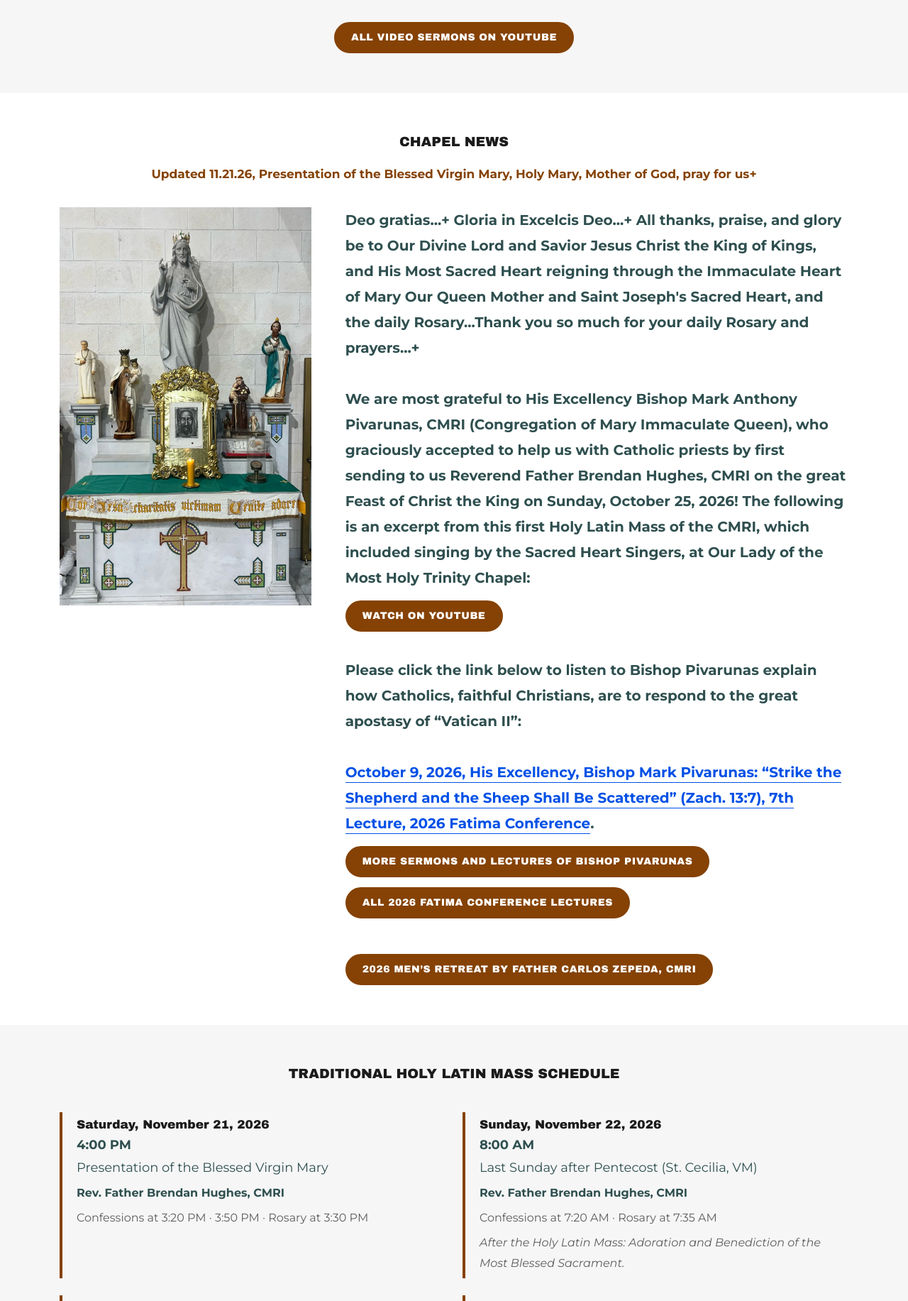
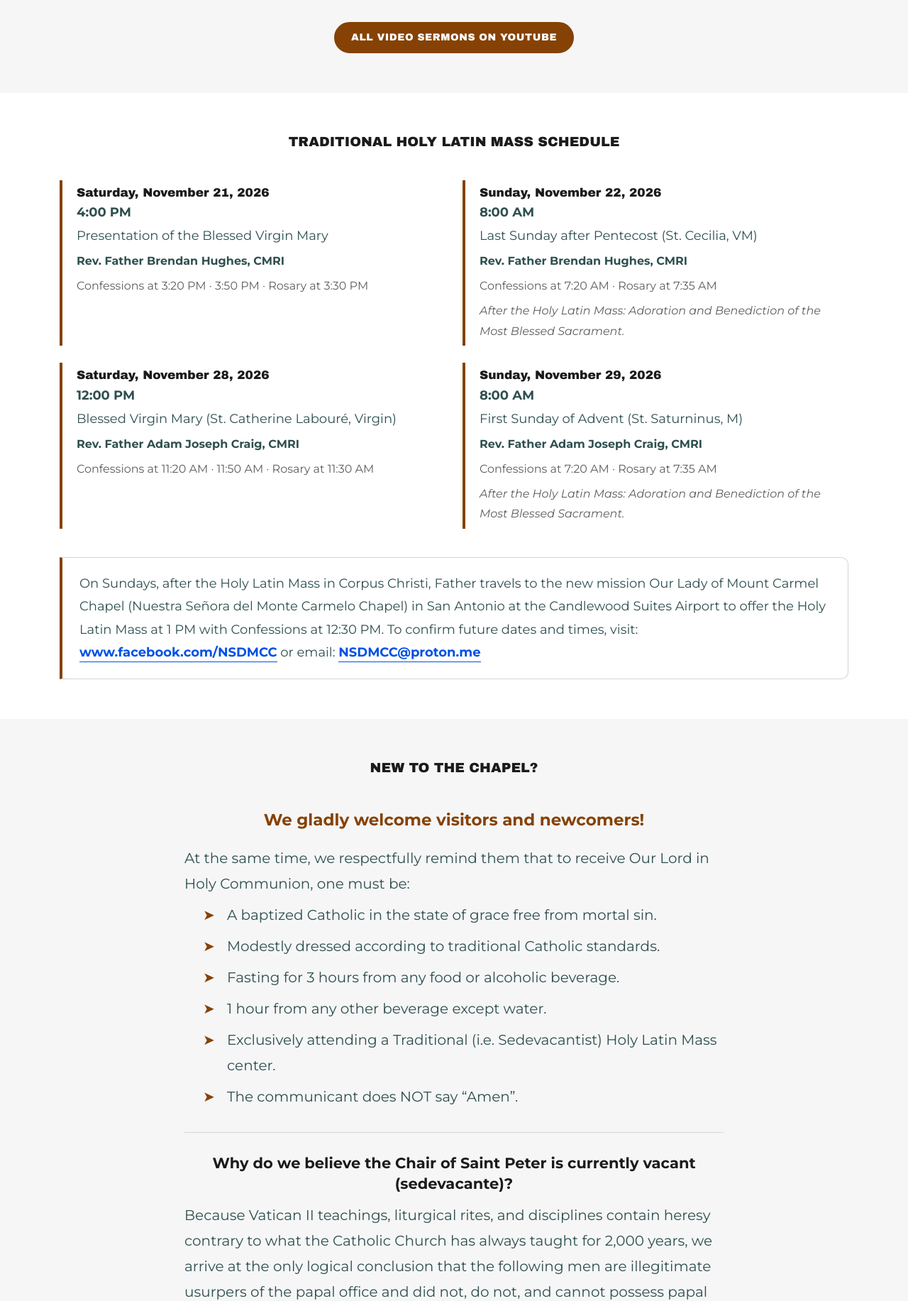
Before and after one commit to ourladymhtchurch/ourladymhtchurch.github.io, a Jekyll site: the page built from index.html, in a window 1280 px wide. Shown: the part 1799-3632 px from the top of the page at 71% size. Built offline with Jekyll 4.4.1, drawn with Linux system fonts in a browser that asks for light colours; some of the changed text lies outside the part shown.

Commit message:
Home page: the schedule and New to the Chapel? under the Latest Sermon
Move the Holy Latin Mass schedule and New to the Chapel? right under the
Latest Sermon, above Chapel News, and replace the New to the Chapel? text with
the conditions for receiving Holy Communion and why the Chair of Saint Peter is
vacant, linking to the Theological Position of the CMRI. Its buttons are
unchanged.

```diff
--- a/_sass/olmht/_home.scss
+++ b/_sass/olmht/_home.scss
@@ -2,6 +2,20 @@
    The Featured Content and Devotions cards use the .tile styles in _components.scss. */
 .news-updated { text-align: center; font-size: 17px; font-weight: 700; color: var(--brown); margin: -24px 0 32px; }
 .news-list { list-style: none; margin: 40px 0 0; padding: 0; }
+
+/* "New to the Chapel?" (index.html #new-here): the Holy Communion reminders and the
+   sedevacante explanation, above the Dress Code, Profession of Faith … buttons */
+.new-here { font-size: 19px; }
+.new-here p + p, .new-here ul + p { margin-top: 14px; }
+.new-here__welcome { text-align: center; font-size: 23px; font-weight: 700; color: var(--brown); }
+.new-here__list { list-style: none; padding: 0; margin: 14px 0 0; }
+.new-here__list li { position: relative; padding-left: 1.7em; margin-top: 8px; }
+.new-here__list li::before { content: "➤"; position: absolute; left: 0; color: var(--brown); }
+.new-here__rule { border: 0; border-top: 1px solid var(--rule); margin: 32px 0 0; }
+.rich h3.new-here__question { font-size: 21px; color: var(--ink); text-align: center; margin: 28px 0 12px; }
+.new-here__names { text-align: center; font-weight: 700; color: var(--ink); }
+.new-here__link { text-align: center; }
+@media (min-width: 768px) { .new-here { font-size: 20px; } }
 
 /* A centered button under a section's cards ("All Video Sermons on YouTube" under Latest Sermon) */
 .section-more { text-align: center; margin: 32px 0 0; }
--- a/index.html
+++ b/index.html
@@ -48,6 +49,73 @@ cards in Featured Content were replaced by this button then). {% endcomment %}
     <p class="section-more"><a class="btn" href="https://www.youtube.com/@ourladymhtchurch/videos" target="_blank" rel="noopener">All Video Sermons on YouTube</a></p>
   </div>
 </section>
+
+<section class="section" id="mass-schedule">
+  <div class="container">
+    <h2 class="section-title">Traditional Holy Latin Mass Schedule</h2>
+    {% include alert.html %}
+    {% if site.data.schedule.celebrant %}<p class="schedule-celebrant">{{ site.data.schedule.celebrant }}</p>{% endif %}
+    <div class="schedule">
+      {% for mass in site.data.schedule.masses %}
+      <div class="schedule__item">
+        <p class="schedule__date">{{ mass.date }}</p>
+        <p class="schedule__time">{{ mass.time }}</p>
+        {% if mass.feast %}<p class="schedule__feast">{{ mass.feast }}</p>{% endif %}
+        {% if mass.celebrant %}<p class="schedule__celebrant">{{ mass.celebrant }}</p>{% endif %}
+        {% if mass.confessions or mass.rosary %}<p class="schedule__meta">{% if mass.confessions %}Confessions at {{ mass.confessions }}{% endif %}{% if mass.confessions and mass.rosary %} &middot; {% endif %}{% if mass.rosary %}Rosary at {{ mass.rosary }}{% endif %}</p>{% endif %}
+        {% if mass.note %}<p class="schedule__note">{{ mass.note }}</p>{% endif %}
+        {% for sermon in mass.sermons %}
+        <div class="schedule__sermon">
+          <p class="schedule__sermon-label">Sermon</p>
+          <p class="schedule__sermon-title">{{ sermon.title }}</p>
+          {% if sermon.by %}<p class="schedule__sermon-by">{{ sermon.by }}</p>{% endif %}
+          {% if sermon.text %}<p class="schedule__sermon-text">{{ sermon.text }}</p>{% endif %}
+          <p class="schedule__sermon-actions"><a class="btn btn--outline" href="{% if sermon.url contains '://' %}{{ sermon.url }}{% else %}{{ sermon.url | relative_url }}{% endif %}" target="_blank" rel="noopener">Listen (MP3)</a></p>
+        </div>
+        {% endfor %}
+      </div>
+      {% endfor %}
+    </div>
+    {% if site.data.schedule.notice %}
+    <div class="schedule-notice rich">{{ site.data.schedule.notice | markdownify | replace: '<a href="http', '<a target="_blank" rel="noopener" href="http' }}</div>
+    {% endif %}
+  </div>
+</section>
+
+<section class="section section--panel" id="new-here">
+  <div class="container">
+    <h2 class="section-title">New to the Chapel?</h2>
+    <div class="narrow">
+      {% comment %} The user's text (2026-11-21), replacing the earlier welcome paragraph; the buttons below are unchanged. {% endcomment %}
+      <div class="new-here rich text--slate">
+        <p class="new-here__welcome">We gladly welcome visitors and newcomers!</p>
+        <p>At the same time, we respectfully remind them that to receive Our Lord in Holy Communion, one must be:</p>
+        <ul class="new-here__list">
+          <li>A baptized Catholic in the state of grace free from mortal sin.</li>
+          <li>Modestly dressed according to traditional Catholic standards.</li>
+          <li>Fasting for 3 hours from any food or alcoholic beverage.</li>
+          <li>1 hour from any other beverage except water.</li>
+          <li>Exclusively attending a Traditional (i.e. Sedevacantist) Holy Latin Mass center.</li>
+          <li>The communicant does NOT say “Amen”.</li>
+        </ul>
+        <hr class="new-here__rule">
+        <h3 class="new-here__question">Why do we believe the Chair of Saint Peter is currently vacant (sedevacante)?</h3>
+        <p>Because Vatican II teachings, liturgical rites, and disciplines contain heresy contrary to what the Catholic Church has always taught for 2,000 years, we arrive at the only logical conclusion that the following men are illegitimate usurpers of the papal office and did not, do not, and cannot possess papal authority nor be guided by the Holy Ghost in matters of faith and morals:</p>
+        <p class="new-here__names">John XXIII, Paul VI, John Paul I, John Paul II, Benedict XVI, Francis I, and Leo XIV</p>
+        <p>Please see…</p>
+        <p class="new-here__link"><a href="https://cmri.org/about-cmri/theological-position-sede-vacante-2/" target="_blank" rel="noopener">The Theological Position of the CMRI</a></p>
+        <p>…for an understanding of the present crisis in the Church, and how we are striving to preserve the true Catholic Faith in these troubling times.</p>
+      </div>
+      <p class="button-row">
+        <a class="btn" href="{{ '/dress-code/' | relative_url }}">Dress Code</a>
+        <a class="btn btn--outline" href="https://www.salvemariaregina.info/Modesty.html" target="_blank" rel="noopener">Modesty in Dress</a>
+        <a class="btn btn--outline" href="{{ '/documents/profession-of-faith/' | relative_url }}">Profession of Faith</a>
+        <a class="btn btn--outline" href="https://www.cmri.org/baltimore-catechism-no-2/" target="_blank" rel="noopener">Baltimore Catechism</a>
+        <a class="btn btn--outline" href="{{ site.chapel.phone_link }}">Call {{ site.chapel.phone }}</a>
+      </p>
+    </div>
+  </div>
+</section>
 {% endif %}
 
 <section class="section" id="chapel-news">
@@ -80,41 +148,9 @@ cards in Featured Content were replaced by this button then). {% endcomment %}
   </div>
 </section>
 
-<section class="section section--panel" id="mass-schedule">
-  <div class="container">
-    <h2 class="section-title">Traditional Holy Latin Mass Schedule</h2>
-    {% include alert.html %}
-    {% if site.data.schedule.celebrant %}<p class="schedule-celebrant">{{ site.data.schedule.celebrant }}</p>{% endif %}
-    <div class="schedule">
-      {% for mass in site.data.schedule.masses %}
-      <div class="schedule__item">
-        <p class="schedule__date">{{ mass.date }}</p>
-        <p class="schedule__time">{{ mass.time }}</p>
-        {% if mass.feast %}<p class="schedule__feast">{{ mass.feast }}</p>{% endif %}
-        {% if mass.celebrant %}<p class="schedule__celebrant">{{ mass.celebrant }}</p>{% endif %}
-        {% if mass.confessions or mass.rosary %}<p class="schedule__meta">{% if mass.confessions %}Confessions at {{ mass.confessions }}{% endif %}{% if mass.confessions and mass.rosary %} &middot; {% endif %}{% if mass.rosary %}Rosary at {{ mass.rosary }}{% endif %}</p>{% endif %}
-        {% if mass.note %}<p class="schedule__note">{{ mass.note }}</p>{% endif %}
-        {% for sermon in mass.sermons %}
-        <div class="schedule__sermon">
-          <p class="schedule__sermon-label">Sermon</p>
-          <p class="schedule__sermon-title">{{ sermon.title }}</p>
-          {% if sermon.by %}<p class="schedule__sermon-by">{{ sermon.by }}</p>{% endif %}
-          {% if sermon.text %}<p class="schedule__sermon-text">{{ sermon.text }}</p>{% endif %}
-          <p class="schedule__sermon-actions"><a class="btn btn--outline" href="{% if sermon.url contains '://' %}{{ sermon.url }}{% else %}{{ sermon.url | relative_url }}{% endif %}" target="_blank" rel="noopener">Listen (MP3)</a></p>
-        </div>
-        {% endfor %}
-      </div>
-      {% endfor %}
-    </div>
-    {% if site.data.schedule.notice %}
-    <div class="schedule-notice rich">{{ site.data.schedule.notice | markdownify | replace: '<a href="http', '<a target="_blank" rel="noopener" href="http' }}</div>
-    {% endif %}
-  </div>
-</section>
-
 {%- assign featured_large = site.data.featured.items | where_exp: "item", "item.type != 'audio'" -%}
 {%- assign featured_audio = site.data.featured.items | where: "type", "audio" %}
-<section class="section" id="featured">
+<section class="section section--panel" id="featured">
   <div class="container">
     <h2 class="section-title">Featured Content</h2>
     {% if featured_large.size > 0 %}
@@ -148,22 +184,6 @@ cards in Featured Content were replaced by this button then). {% endcomment %}
       {% endfor %}
     </div>
     {% endif %}
-  </div>
-</section>
-
-<section class="section section--panel" id="new-here">
-  <div class="container">
-    <h2 class="section-title">New to the Chapel?</h2>
-    <div class="narrow">
-      <p class="text text--slate text--center">If you're new to the Chapel, welcome! Please read the Dress Code. When coming from no church, or a different church, one should speak to the Catholic Priest and learn and make with the Priest's direction and assistance: the Tridentine Profession of Faith after studying the Baltimore Catechism.</p>
-      <p class="button-row">
-        <a class="btn" href="{{ '/dress-code/' | relative_url }}">Dress Code</a>
-        <a class="btn btn--outline" href="https://www.salvemariaregina.info/Modesty.html" target="_blank" rel="noopener">Modesty in Dress</a>
-        <a class="btn btn--outline" href="{{ '/documents/profession-of-faith/' | relative_url }}">Profession of Faith</a>
-        <a class="btn btn--outline" href="https://www.cmri.org/baltimore-catechism-no-2/" target="_blank" rel="noopener">Baltimore Catechism</a>
-        <a class="btn btn--outline" href="{{ site.chapel.phone_link }}">Call {{ site.chapel.phone }}</a>
-      </p>
-    </div>
   </div>
 </section>
 
```
Also changed, not shown: other parts of index.html (+4 -3 lines), README.md.
